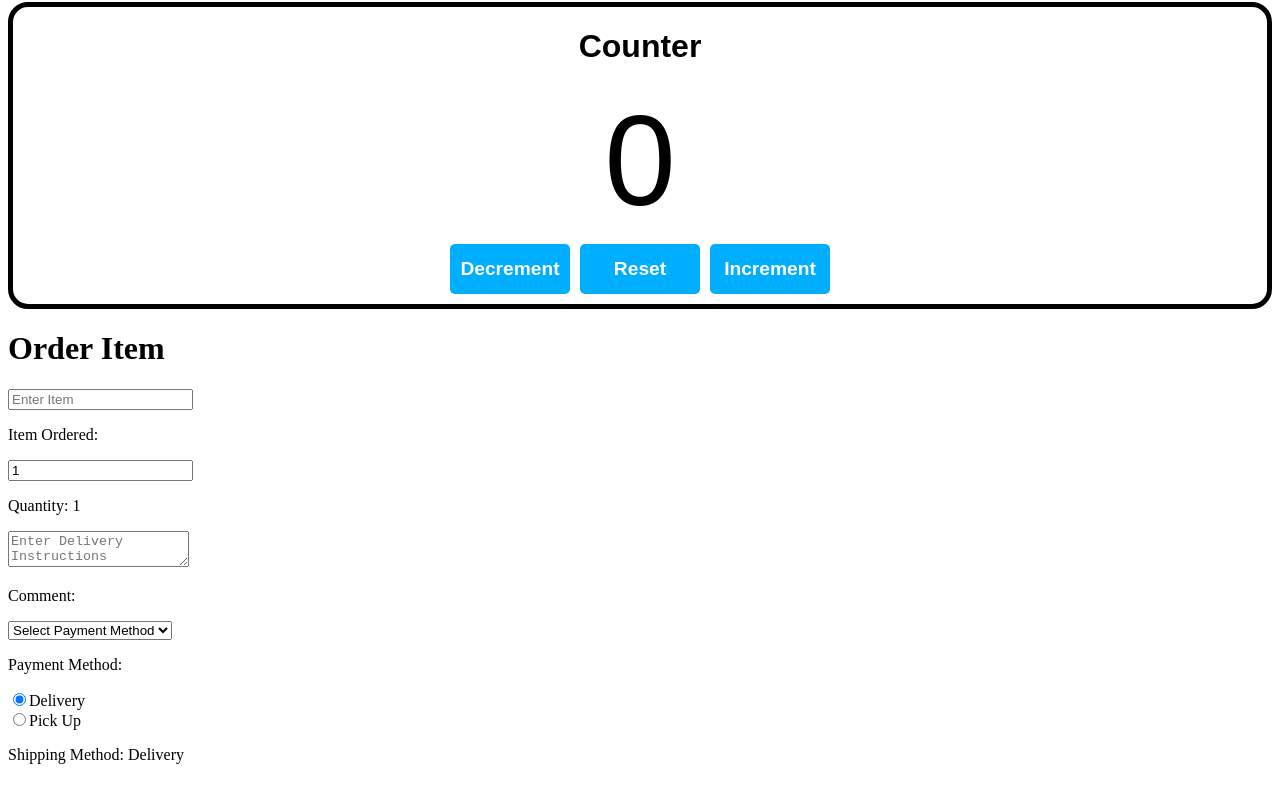
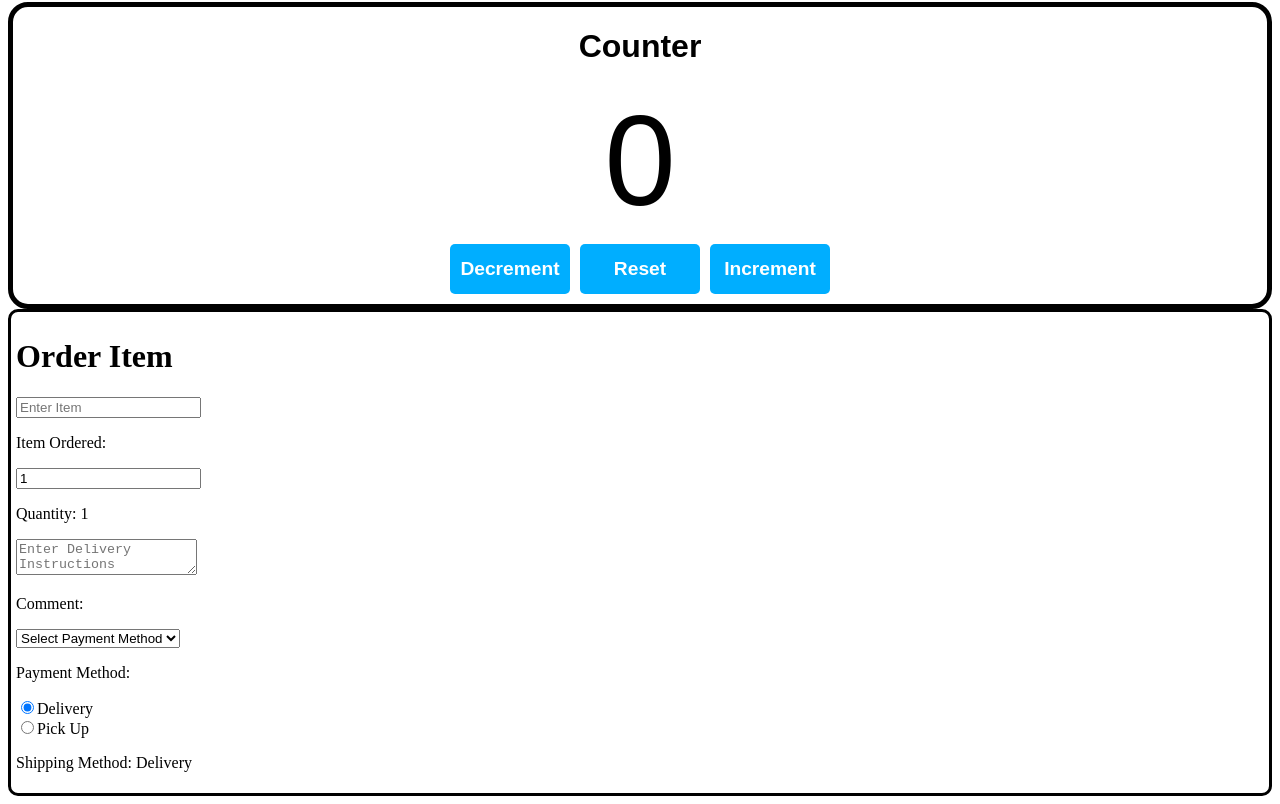
Before and after one commit to AnsonJia/React-Practice, a React (Vite) app: page / in a window 1280 px wide. Shown: the part 874-1678 px from the top of the page. Before the commit the page ends 1654 px from the top, so only its background shows below. Built offline with nearby package versions, Linux system fonts and the light colour scheme.

Commit message:
updated css on order

```diff
--- a/src/OrderInfo.tsx
+++ b/src/OrderInfo.tsx
@@ -30,7 +30,7 @@ function OrderInfo(){
 
 
     return (
-        <div>
+        <div className="order">
             <h1>Order Item</h1>
             <input value={name} onChange={NameChange} placeholder="Enter Item"/>
             <p>Item Ordered: {name}</p>
--- a/src/index.css
+++ b/src/index.css
@@ -94,3 +94,9 @@ li.active {
 .listHeader{
     margin: 5px;
 }
+
+.order{
+    border: 3px solid black;
+    border-radius: 10px;
+    padding: 5px;
+}
```
